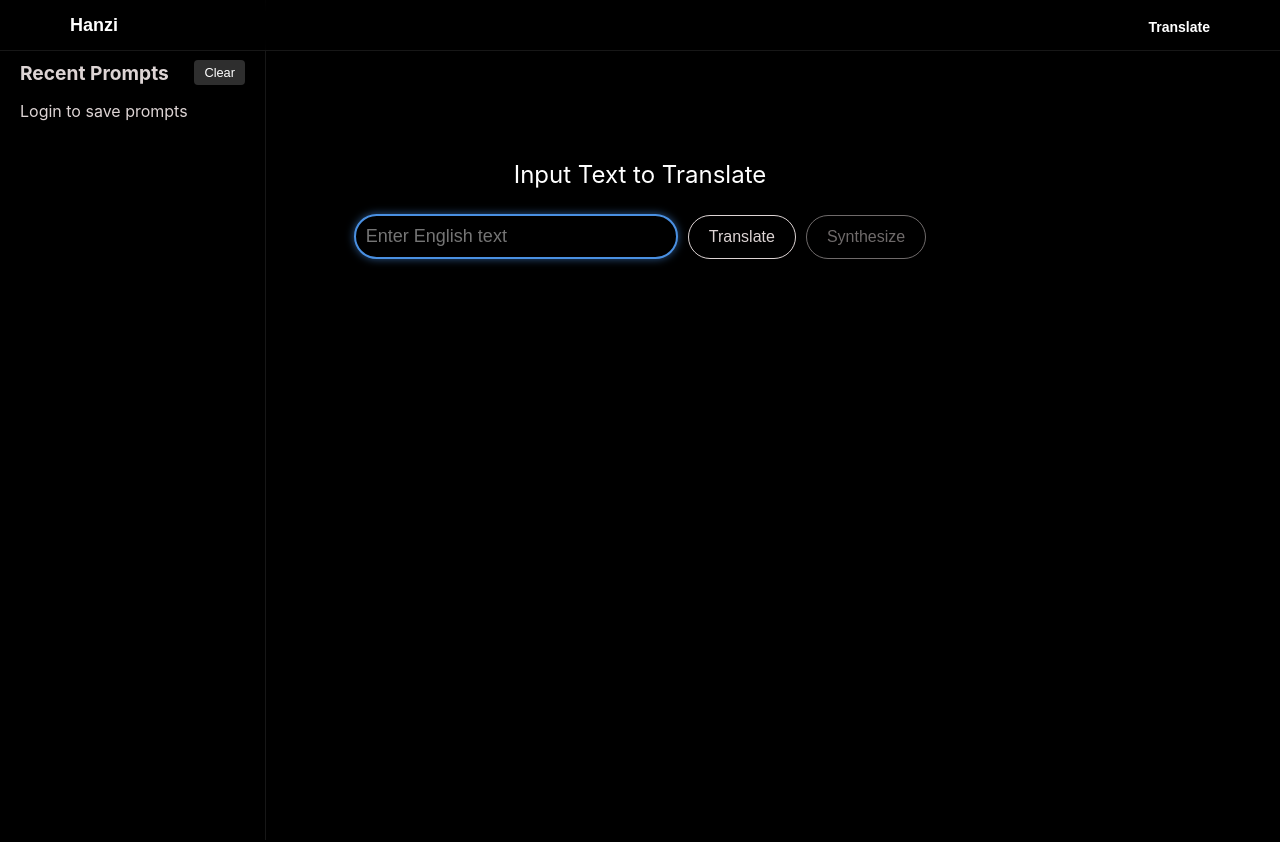
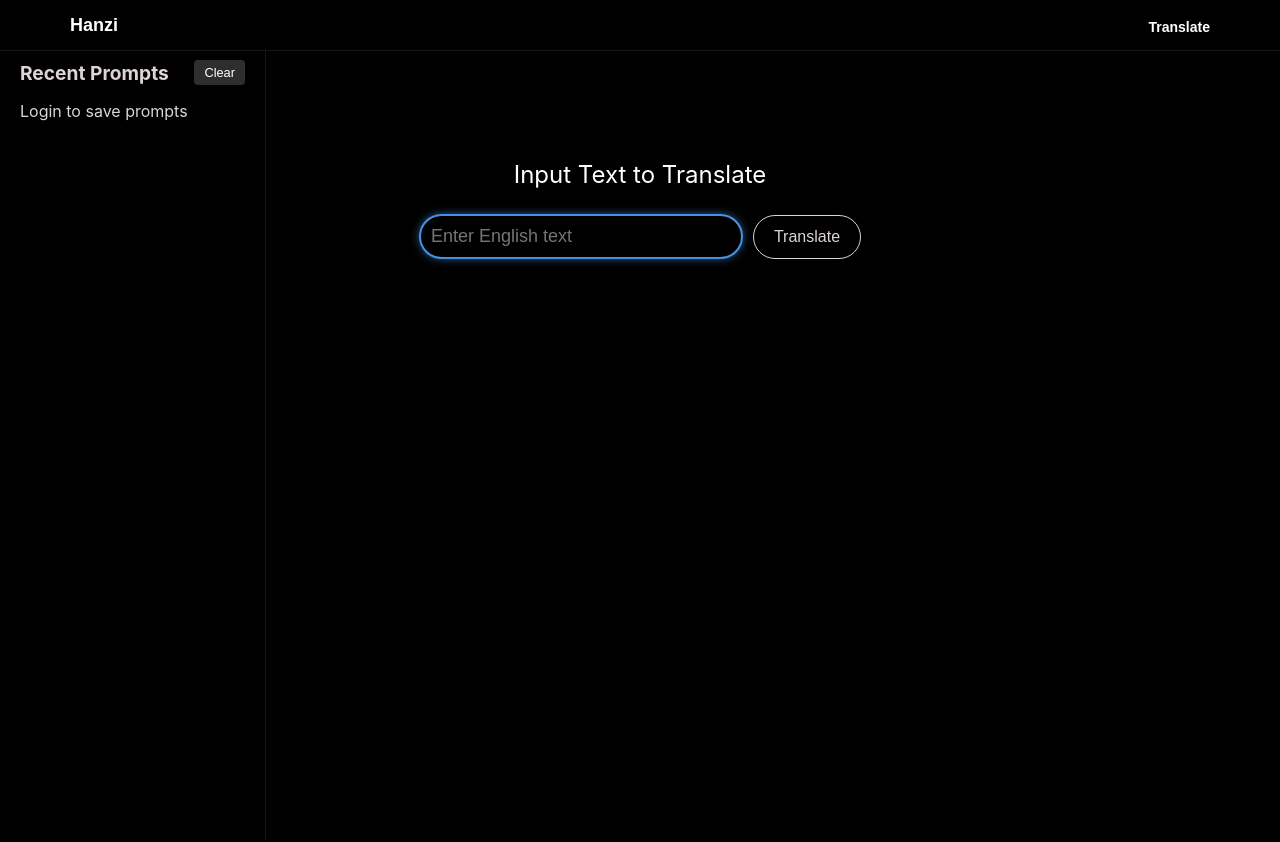
Before and after one commit to schofield-paul/hanzi, a React (Create React App) app: page /input in a window 1280 px wide. Shown: the top 842 px of the page. Built offline with nearby package versions, Linux system fonts and the light colour scheme.

Commit message:
hide text to speech

```diff
--- a/src/pages/Input/Input.tsx
+++ b/src/pages/Input/Input.tsx
@@ -195,14 +195,6 @@ export default function Input() {
         >
           {isLoading ? "Translating..." : "Translate"}
         </button>
-        <button
-          type="button"
-          onClick={handleSynthesize}
-          className={style.synthesizeButton}
-          disabled={!translatedText}
-        >
-          Synthesize
-        </button>
       </form>
       <div className={style.character} ref={writerContainerRef} />
     </div>
```
